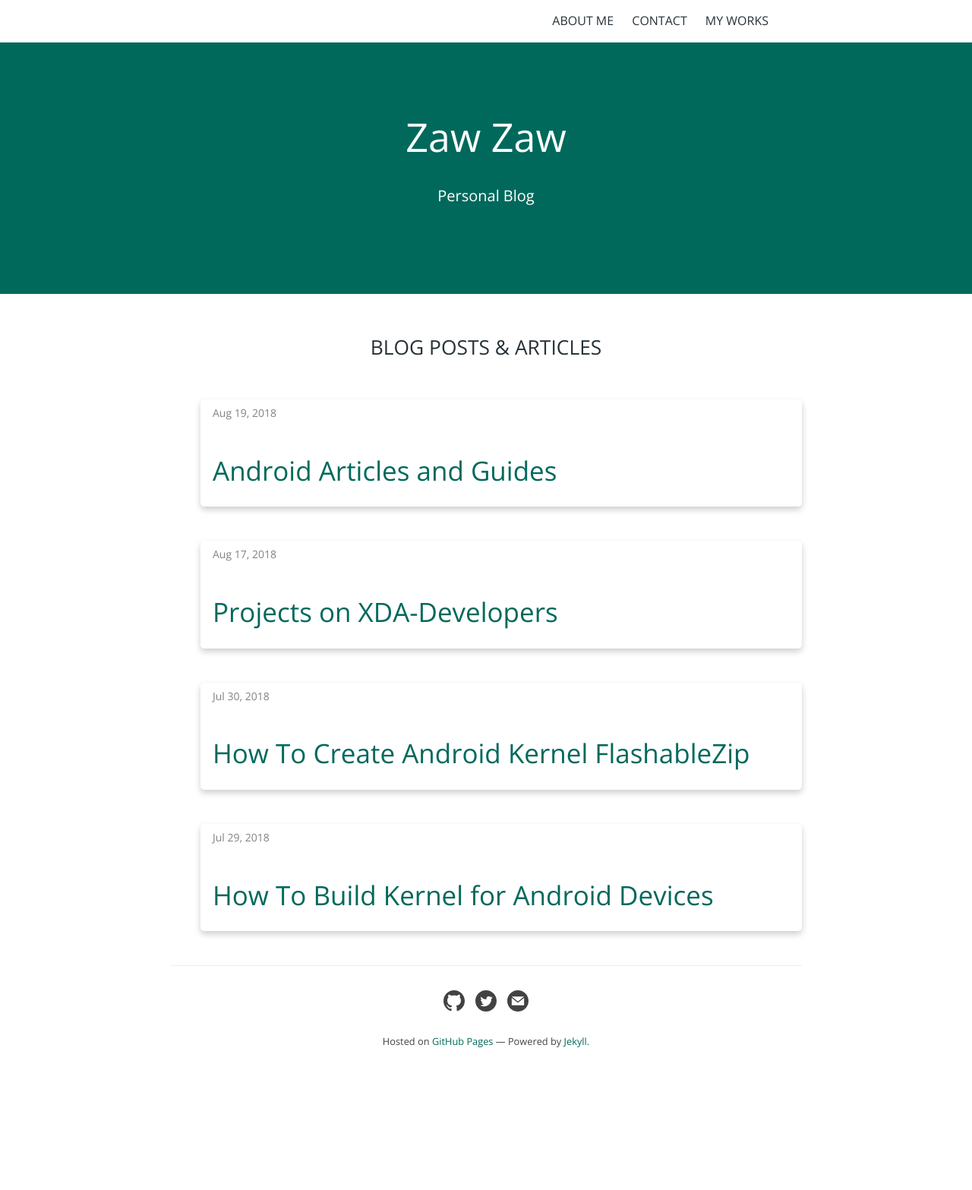
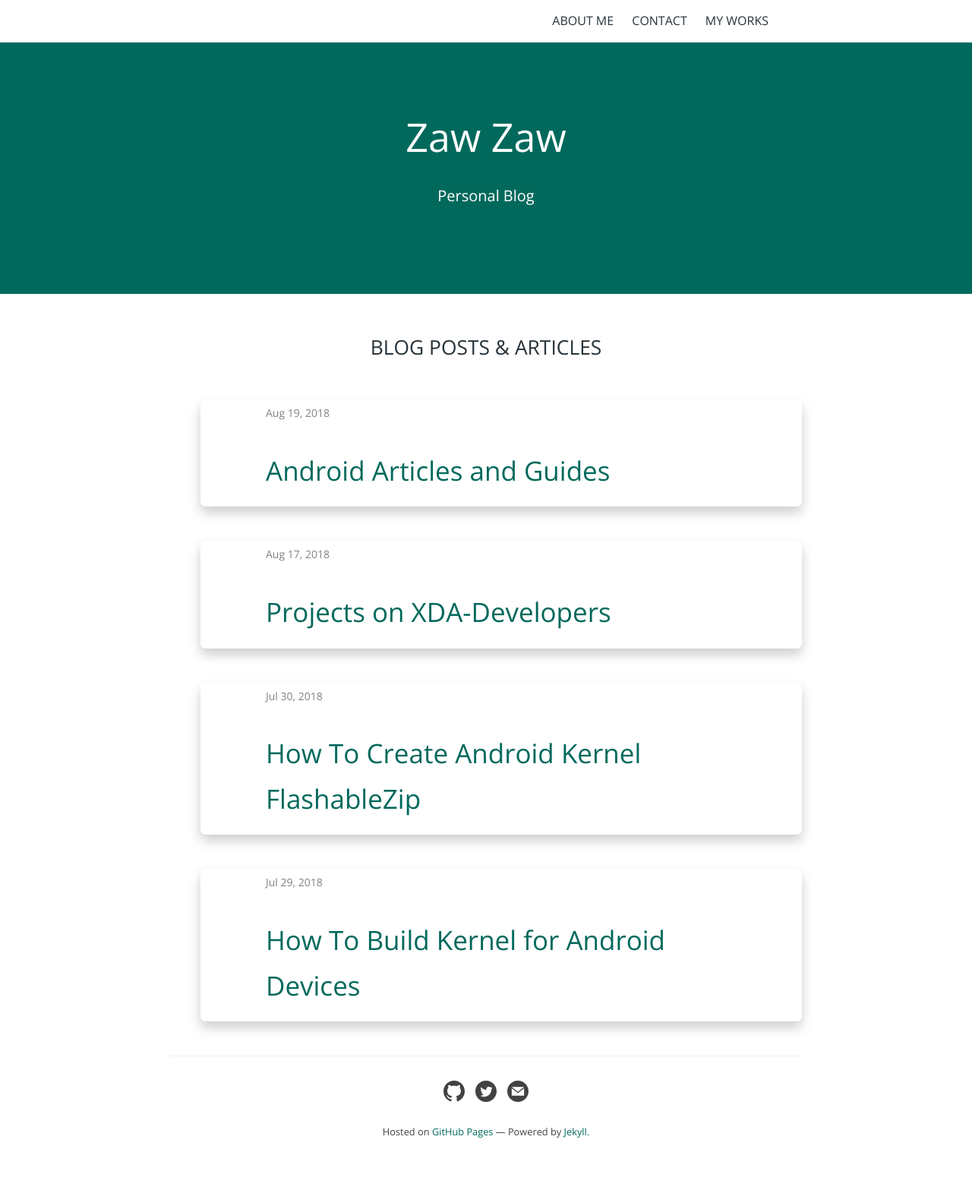
Before and after one commit to zawzaww/zawzaww.github.io, a Jekyll site: the page built from index.md, in a window 1280 px wide. Shown: the whole page at 76% size. Built offline with Jekyll 4.4.1, drawn with Linux system fonts in a browser that asks for light colours; before the commit the page ends 1448 px from its top, so only the background shows below that.

Commit message:
_sass: Update card box-shadow, border radius and padding

```diff
--- a/_sass/jekyll-theme-cayman-blog.scss
+++ b/_sass/jekyll-theme-cayman-blog.scss
@@ -54,9 +54,9 @@ hr {
 
 .card {
   /* Add shadows to create the "card" effect */
-  box-shadow: 0 4px 8px 0 rgba(0,0,0,0.2);
+  box-shadow: 0 8px 16px 0 rgba(0,0,0,0.2);
   transition: 0.6s;
-  border-radius: 5px; /* 5px rounded corners */
+  border-radius: 7px; /* rounded corners */
 }
 
 /* Add rounded corners to the top left and the top right corner of the image */
@@ -71,7 +71,7 @@ img {
 
 /* Add some padding inside the card container */
 .container {
-  padding: 2px 16px;
+  padding: 2px 86px;
 }
 
 .btn {
```
